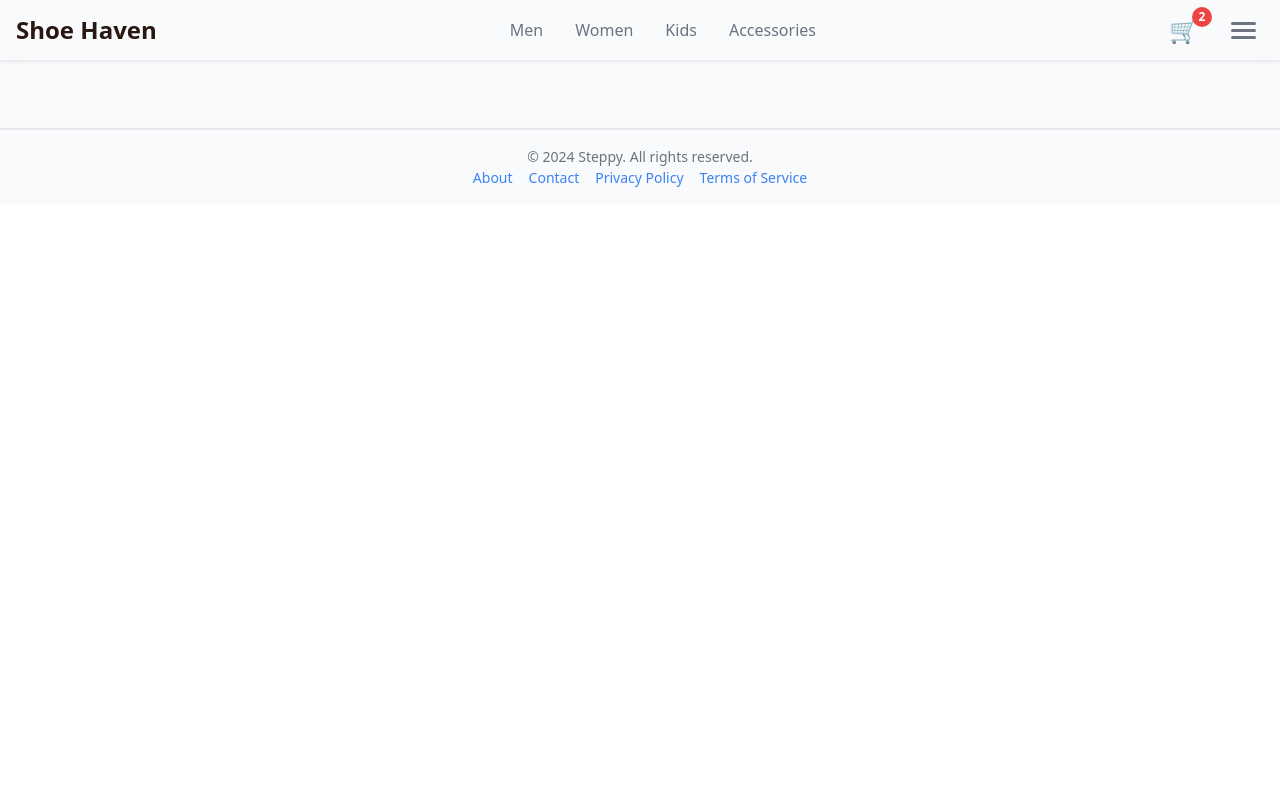
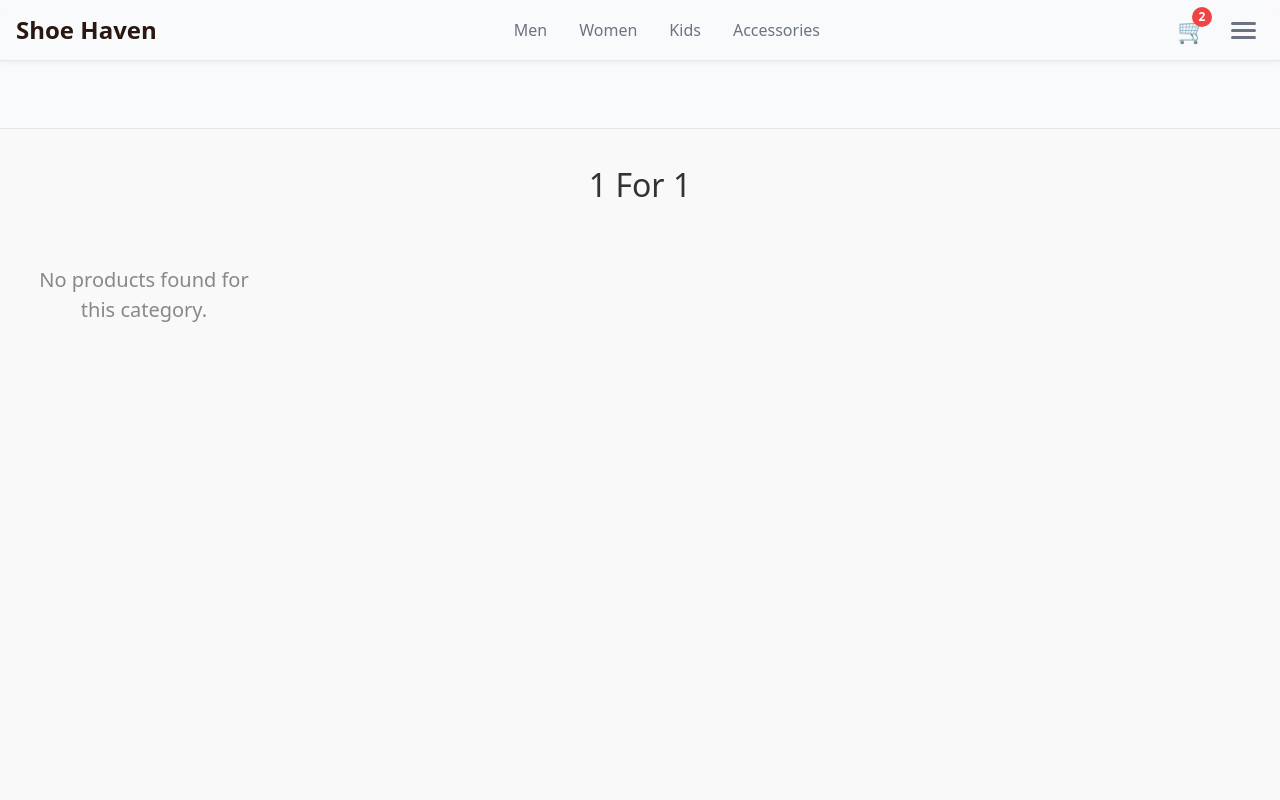
Before and after one commit to TiffanyGomez/react-project, a React (Create React App) app in the folder frontend/: page /products/1/1 in a window 1280 px wide. Shown: the top 800 px of the page. Built offline with nearby package versions, Linux system fonts and the light colour scheme.

Commit message:
cart is fixed

```diff
--- a/frontend/src/App.js
+++ b/frontend/src/App.js
@@ -8,19 +8,22 @@ import About from "./pages/Other/About";
 import Contact from "./pages/Other/Contact";
 import Cart from "./components/Cart";
 import Footer from "./components/Footer";
+import Products from "./pages/product/Products";
 
 function App() {
   return (
     <Router>
-      <div id="root"> {}
+      <div id="root">
         <Header />
         <NavBar />
-        <div className="page-content"> {}
+        <div className="page-content">
           <Routes>
             <Route path="/" element={<Home />} />
             <Route path="/about" element={<About />} />
             <Route path="/contact" element={<Contact />} />
             <Route path="/cart" element={<Cart />} />
+            {}
+            <Route path="/products/:category/:subcategory" element={<Products />} />
           </Routes>
         </div>
         <Footer />
--- a/frontend/src/components/Cart.jsx
+++ b/frontend/src/components/Cart.jsx
@@ -27,7 +27,7 @@ const Cart = () => {
       <div className="cart-items">
         {cartItems.map((item) => (
           <div key={item.id} className="cart-item">
-            <img src={item.image} alt={item.name} className="product-image" />
+            <img src={item.image} alt={item.name} className="product-image-cart" />
             <div>
               <h2 className="product-title">{item.name}</h2>
               <p className="product-price">${item.price.toFixed(2)}</p>
--- a/frontend/src/components/NavBar.jsx
+++ b/frontend/src/components/NavBar.jsx
@@ -19,9 +19,6 @@ const NavBar = () => {
         "Boots",
         "Athletic Shoes",
         "Sandals & Slippers",
-        "Specialty Shoes",
-        "Outdoor Shoes",
-        "Lifestyle Shoes",
       ],
     },
     {
@@ -30,11 +27,7 @@ const NavBar = () => {
         "Casual Shoes",
         "Formal Shoes",
         "Boots",
-        "Athletic Shoes",
-        "Sandals",
-        "Specialty Shoes",
-        "Lifestyle Shoes",
-        "Outdoor Shoes",
+        "Sports Shoes",
       ],
     },
     {
@@ -43,11 +36,6 @@ const NavBar = () => {
         "Casual Shoes",
         "Sports Shoes",
         "Boots",
-        "Sandals",
-        "Dress Shoes",
-        "Outdoor Shoes",
-        "Comfort Shoes",
-        "Seasonal Shoes",
       ],
     },
     {
@@ -75,9 +63,12 @@ const NavBar = () => {
               {hoveredMenu === category.name && (
                 <div className="dropdown">
                   {category.subCategories.map((sub, index) => (
-                    <a key={index} href={`/category/${sub.toLowerCase().replace(/\s/g, "-")}`}>
+                    <Link
+                      key={index}
+                      to={`/products/${category.name.toLowerCase()}/${sub.toLowerCase().replace(/\s/g, "-")}`}
+                    >
                       {sub}
-                    </a>
+                    </Link>
                   ))}
                 </div>
               )}
@@ -86,13 +77,11 @@ const NavBar = () => {
         </ul>
 
         <div className="flex items-center gap-4">
-          {}
           <Link to="/cart" className="cart-btn" aria-label="Cart">
             🛒
-            <span className="cart-count">2</span> {}
+            <span className="cart-count">2</span>
           </Link>
 
-          {}
           <div className="relative hamburger-container">
             <button className="hamburger-btn" onClick={toggleAccountMenu} aria-label="Account Menu">
               <div className="hamburger"></div>
--- a/frontend/src/pages/product/Products.jsx
+++ b/frontend/src/pages/product/Products.jsx
@@ -0,0 +1,43 @@
+import React from "react";
+import { useParams } from "react-router-dom";
+import "../../styles/Products.css";
+
+const Products = () => {
+  const { category, subcategory } = useParams();
+
+  const products = [
+    { id: 1, name: "Formal Shoe 1", category: "men", subcategory: "formal-shoes", price: 59.99 },
+    { id: 2, name: "Casual Shoe 1", category: "men", subcategory: "casual-shoes", price: 49.99 },
+    { id: 3, name: "Boot 1", category: "men", subcategory: "boots", price: 79.99 },
+    { id: 4, name: "Casual Shoe 2", category: "women", subcategory: "casual-shoes", price: 39.99 },
+    { id: 5, name: "Sports Shoe 1", category: "kids", subcategory: "sports-shoes", price: 29.99 },
+  ];
+
+  const filteredProducts = products.filter(
+    (product) =>
+      product.category === category.toLowerCase() &&
+      product.subcategory === subcategory.toLowerCase()
+  );
+
+  return (
+    <div className="products-page">
+      <h1 className="page-title">
+        {subcategory.replace(/-/g, " ")} for {category}
+      </h1>
+      <div className="product-grid">
+        {filteredProducts.length > 0 ? (
+          filteredProducts.map((product) => (
+            <div key={product.id} className="product-card">
+              <h2>{product.name}</h2>
+              <p>${product.price.toFixed(2)}</p>
+            </div>
+          ))
+        ) : (
+          <p className="no-products">No products found for this category.</p>
+        )}
+      </div>
+    </div>
+  );
+};
+
+export default Products;
--- a/frontend/src/styles/Cart.css
+++ b/frontend/src/styles/Cart.css
@@ -35,7 +35,7 @@
 }
 
 /* Reuse Home Styles for Images */
-.product-image {
+.product-image-cart {
   width: 100px;
   height: 100px;
   object-fit: contain;
--- /dev/null
+++ b/frontend/src/styles/Products.css
@@ -0,0 +1,52 @@
+.products-page {
+    padding: 2rem;
+    background-color: #f9f9f9;
+    min-height: 100vh;
+  }
+
+  .page-title {
+    font-size: 2rem;
+    text-transform: capitalize;
+    margin-bottom: 1.5rem;
+    color: #333;
+    text-align: center;
+  }
+
+  .product-grid {
+    display: grid;
+    grid-template-columns: repeat(auto-fill, minmax(200px, 1fr));
+    gap: 1.5rem;
+  }
+
+  .product-card {
+    background: white;
+    padding: 1rem;
+    border-radius: 8px;
+    box-shadow: 0 4px 6px rgba(0, 0, 0, 0.1);
+    text-align: center;
+    transition: transform 0.3s, box-shadow 0.3s;
+  }
+
+  .product-card:hover {
+    transform: translateY(-5px);
+    box-shadow: 0 6px 10px rgba(0, 0, 0, 0.15);
+  }
+
+  .product-card h2 {
+    font-size: 1.25rem;
+    margin-bottom: 0.5rem;
+    color: #333;
+  }
+
+  .product-card p {
+    font-size: 1rem;
+    color: #666;
+  }
+
+
+  .no-products {
+    font-size: 1.25rem;
+    color: #888;
+    text-align: center;
+    margin-top: 2rem;
+  }
```
